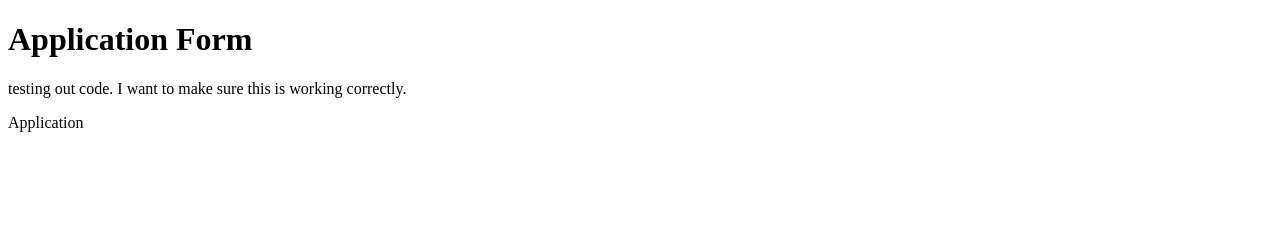
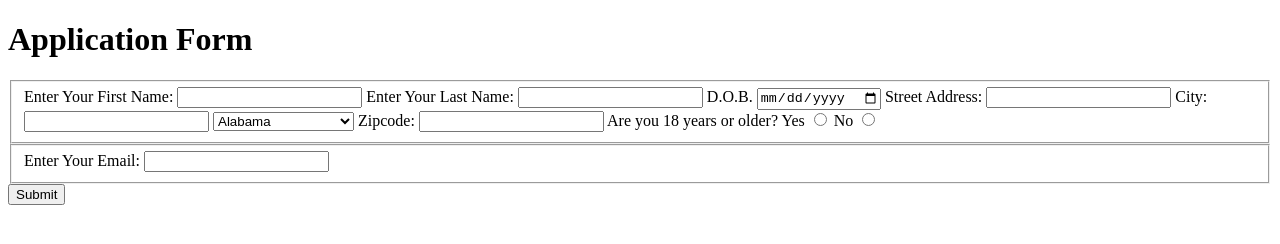
Before and after one commit to ED-551/SpEd-Application-Form, a plain HTML site: page index.html in a window 1280 px wide. Drawn offline with Linux system fonts and the light colour scheme.

Commit message:
Update index.html
I added a name, dob, address, city, state, zip, and one y/n question. I need to find other relevant information I can ask students that could help emergency services identify them.

```diff
--- a/index.html
+++ b/index.html
@@ -7,8 +7,98 @@
   <title>Application</title>
 </head>
 <body>
-  <h1>Application Form</h1>
-    <p>testing out code. I want to make sure this is working correctly.</p>
-  Application
+  <main>
+    <h1>Application Form</h1>
+    <fieldset>
+      <label>Enter Your First Name:
+        <input type="text" name="first-name" required />
+      </label>
+      <label>Enter Your Last Name:
+        <input type="text" name="last-name" required />
+      </label>
+      <label name="DOB">D.O.B.
+          <input type="date" id="birthday" name="birthday">
+      </label>
+      <label>Street Address:
+        <input type="text" name="street-address" required />
+      </label>
+      <label>City:
+        <input type="city" name="city" required />
+      </label>
+      <label name="state">
+        <select>
+          <option value="AL">Alabama</option>
+          <option value="AK">Alaska</option>
+          <option value="AZ">Arizona</option>
+          <option value="AR">Arkansas</option>
+          <option value="CA">California</option>
+          <option value="CO">Colorado</option>
+          <option value="CT">Connecticut</option>
+          <option value="DE">Delaware</option>
+          <option value="DC">District Of Columbia</option>
+          <option value="FL">Florida</option>
+          <option value="GA">Georgia</option>
+          <option value="HI">Hawaii</option>
+          <option value="ID">Idaho</option>
+          <option value="IL">Illinois</option>
+          <option value="IN">Indiana</option>
+          <option value="IA">Iowa</option>
+          <option value="KS">Kansas</option>
+          <option value="KY">Kentucky</option>
+          <option value="LA">Louisiana</option>
+          <option value="ME">Maine</option>
+          <option value="MD">Maryland</option>
+          <option value="MA">Massachusetts</option>
+          <option value="MI">Michigan</option>
+          <option value="MN">Minnesota</option>
+          <option value="MS">Mississippi</option>
+          <option value="MO">Missouri</option>
+          <option value="MT">Montana</option>
+          <option value="NE">Nebraska</option>
+          <option value="NV">Nevada</option>
+          <option value="NH">New Hampshire</option>
+          <option value="NJ">New Jersey</option>
+          <option value="NM">New Mexico</option>
+          <option value="NY">New York</option>
+          <option value="NC">North Carolina</option>
+          <option value="ND">North Dakota</option>
+          <option value="OH">Ohio</option>
+          <option value="OK">Oklahoma</option>
+          <option value="OR">Oregon</option>
+          <option value="PA">Pennsylvania</option>
+          <option value="RI">Rhode Island</option>
+          <option value="SC">South Carolina</option>
+          <option value="SD">South Dakota</option>
+          <option value="TN">Tennessee</option>
+          <option value="TX">Texas</option>
+          <option value="UT">Utah</option>
+          <option value="VT">Vermont</option>
+          <option value="VA">Virginia</option>
+          <option value="WA">Washington</option>
+          <option value="WV">West Virginia</option>
+          <option value="WI">Wisconsin</option>
+          <option value="WY">Wyoming</option>
+        </select>
+      </label>
+      <label name="zipcode">Zipcode:
+        <input id="zip" name="zip" type="text" pattern="[0-9]*">
+      </label>
+      <label name="18yr"> Are you 18 years or older?
+        <label>Yes
+          <input type="radio" name="y-n" class="inline">
+        </label>
+        <label>No
+          <input type="radio" name="y-n" class="inline">
+        </label>
+      </label>
+    </fieldset>
+    <fieldset>
+      <label>Enter Your Email:
+        <input type="email" name="email" required />
+      </label>
+      </label>
+    </fieldset>
+    <input type="submit" value="Submit" />
+  </main>
 </body>
 </html>
```
